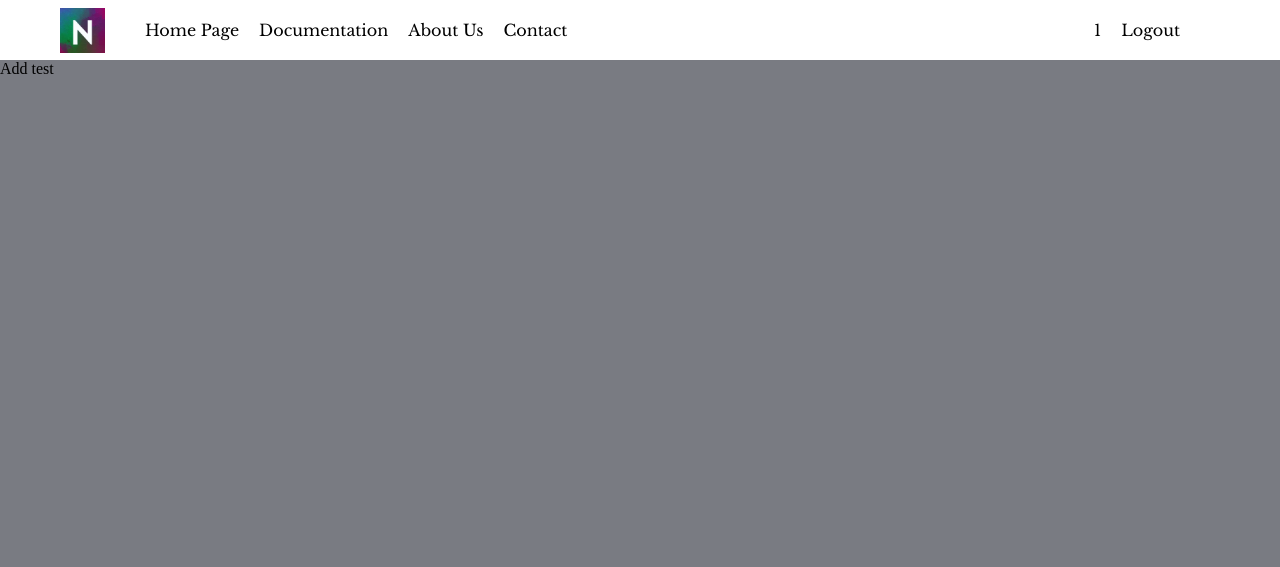
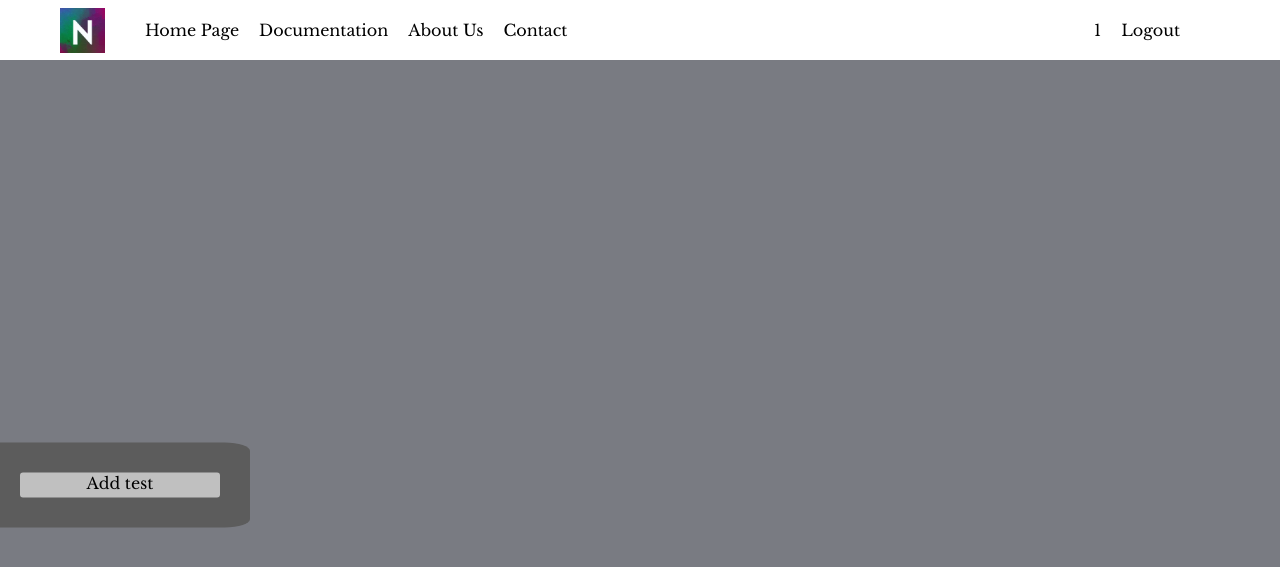
Before and after one commit to NightnHawk/Platforma-testowa--IO, a PHP site: page /hubteacher.php in a window 1280 px wide. Shown: the top 567 px of the page. Run offline with PHP 8.4, Linux system fonts and the light colour scheme; the visitor is signed in with stand-in values (Sample User, id 1); data that the repository does not hold is empty.

Commit message:
Hub button

```diff
--- a/css/main.css
+++ b/css/main.css
@@ -291,3 +291,36 @@ button{
     font-size: 14px;
     line-height: 1.5;
   }
+
+.teacher-nav{
+    width: 250px;
+    height: fit-content;
+    position: absolute;
+    top: 50%;
+    transform: translate(0, 50%);
+    padding-left: 20px;
+    padding-top: 30px;
+    padding-bottom: 30px;
+    background-color: #5c5c5c;
+    border-top-right-radius: 10%;
+    border-bottom-right-radius: 10%;
+}
+
+.teacher-add{
+    height: 25px;
+    width: 200px;
+    background-color: #c0c0c0;
+    border-radius: 3px;
+    text-align: center;
+    font-family: 'Libre Baskerville', serif;
+}
+
+.teacher-add a{
+    align-content: center;
+    text-align: center;
+    text-align: justify;
+}
+.teacher-add:hover{
+    background-color: white;
+    color:#AE1FA5;
+}
--- a/hubteacher.php
+++ b/hubteacher.php
@@ -4,4 +4,14 @@
         header("location: hubstudent.php");
     }
 ?>
-<a href='includes/add.inc.php'>Add test</a>
+<nav class="teacher-nav">
+    <ul>
+        <li>
+            <a href='includes/add.inc.php'>
+                <div class="teacher-add">
+                    <p>Add test</p>
+                </div>
+            </a>
+        </li>
+    </ul>
+</nav>
```
